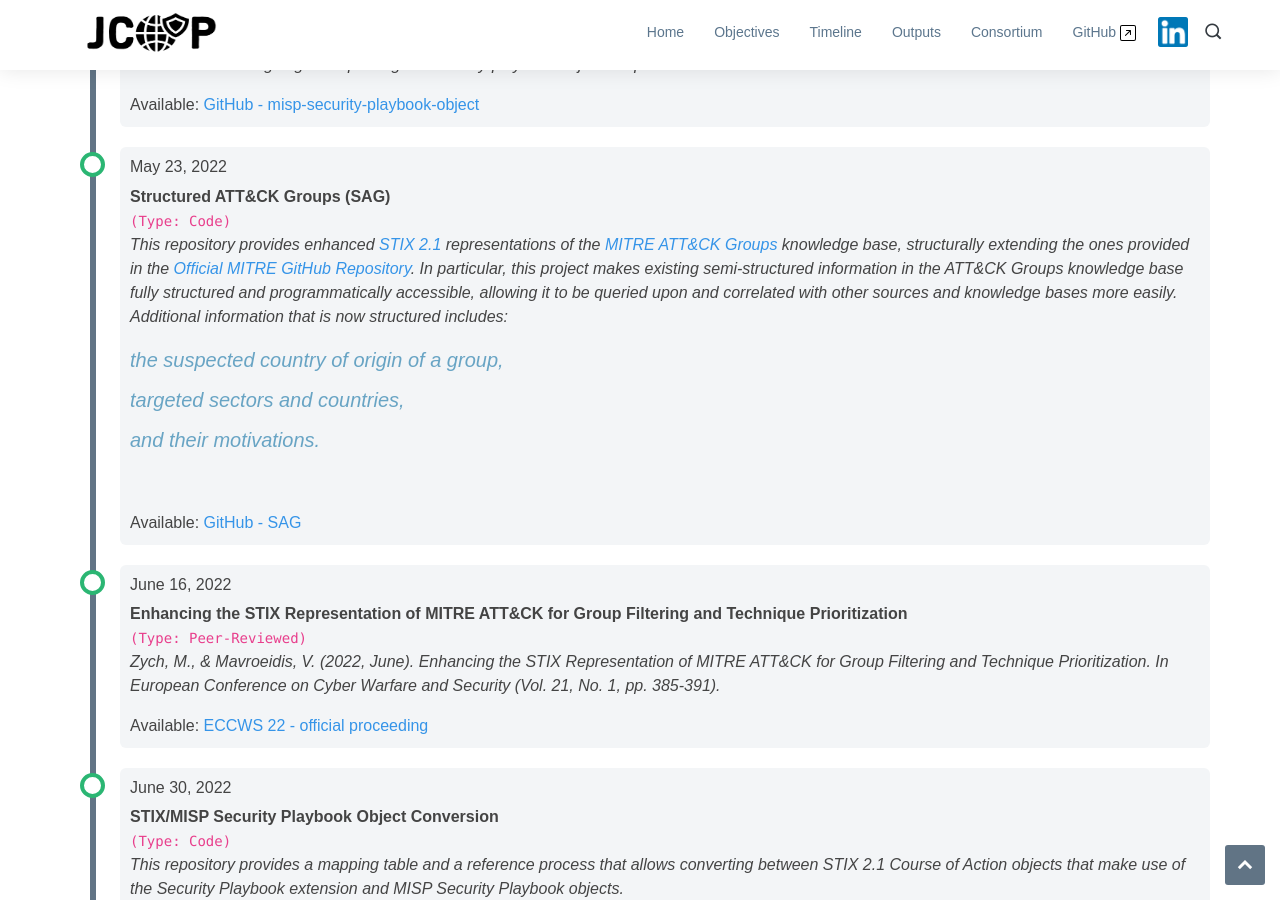
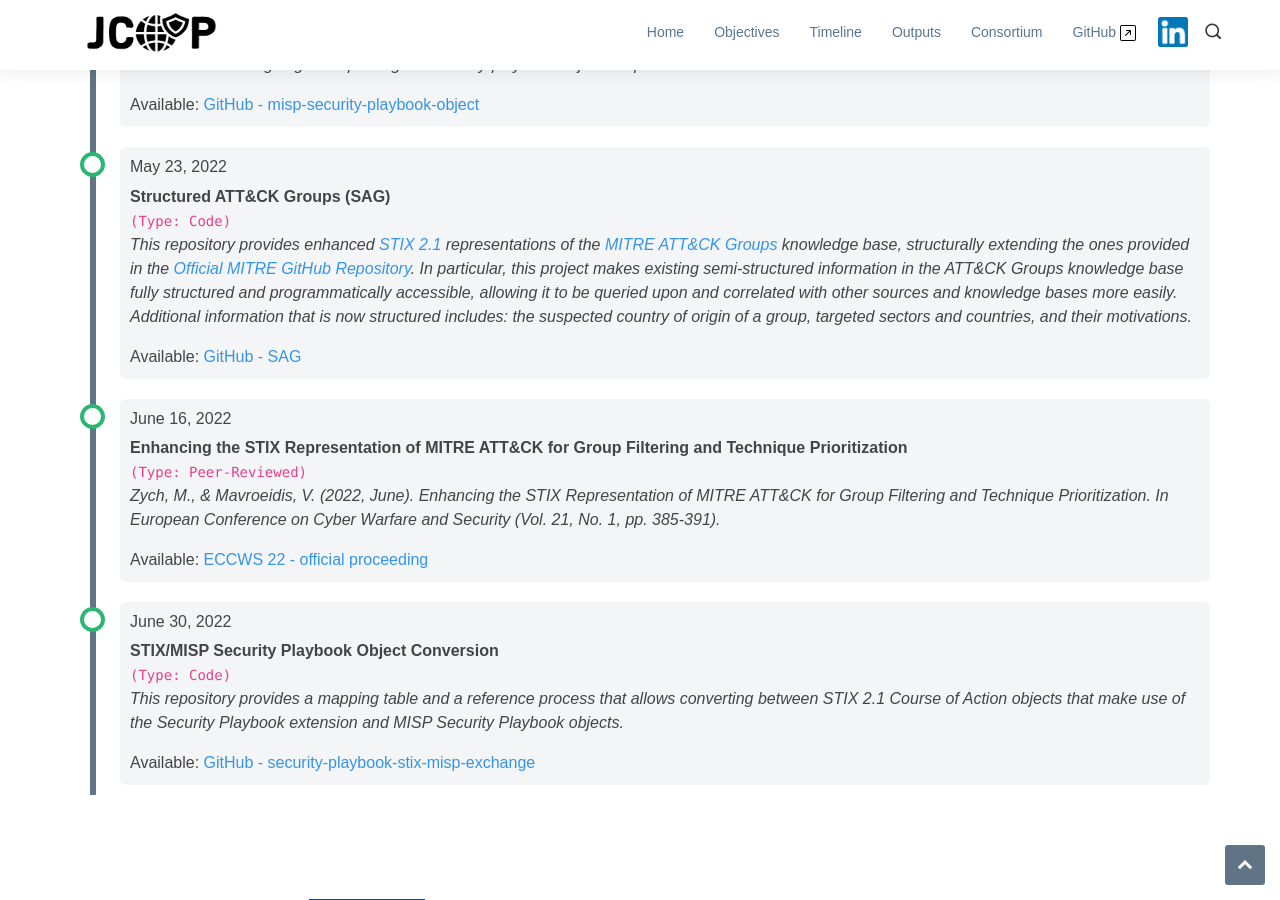
Before and after one commit to mateusdz/jcopweb, a Jekyll site: the page built from outputs.html, in a window 1280 px wide and 900 px high, scrolled down 977 px. Built offline with Jekyll 4.4.1, drawn with Linux system fonts in a browser that asks for light colours.

Commit message:
List style edit in one of outputs

```diff
--- a/outputs.html
+++ b/outputs.html
@@ -74,12 +74,7 @@ permalink: /outputs.html
             <code>(Type: Code)</code> <br>
             <i>This repository provides enhanced <a href="https://oasis-open.github.io/cti-documentation/stix/intro.html">STIX 2.1</a> representations of the <a href="https://attack.mitre.org/groups/">MITRE ATT&CK Groups</a> knowledge base, structurally extending the ones provided in the <a href="https://github.com/mitre/cti/tree/master/enterprise-attack/intrusion-set">Official MITRE GitHub Repository</a>. In particular, this project makes existing semi-structured information in the ATT&CK Groups knowledge base fully structured and programmatically accessible, allowing it to be queried upon and correlated with other sources and knowledge bases more easily.
 
-            Additional information that is now structured includes:
-            <ul>
-              <li>the suspected country of origin of a group,</li>
-              <li>targeted sectors and countries,</li>
-              <li>and their motivations.</li>
-            </ul></i></p>
+            Additional information that is now structured includes: the suspected country of origin of a group, targeted sectors and countries, and their motivations.</i></p>
             <p>
               Available: <a href="https://github.com/fovea-research/SAG">GitHub - SAG</a>
             </p>
```
